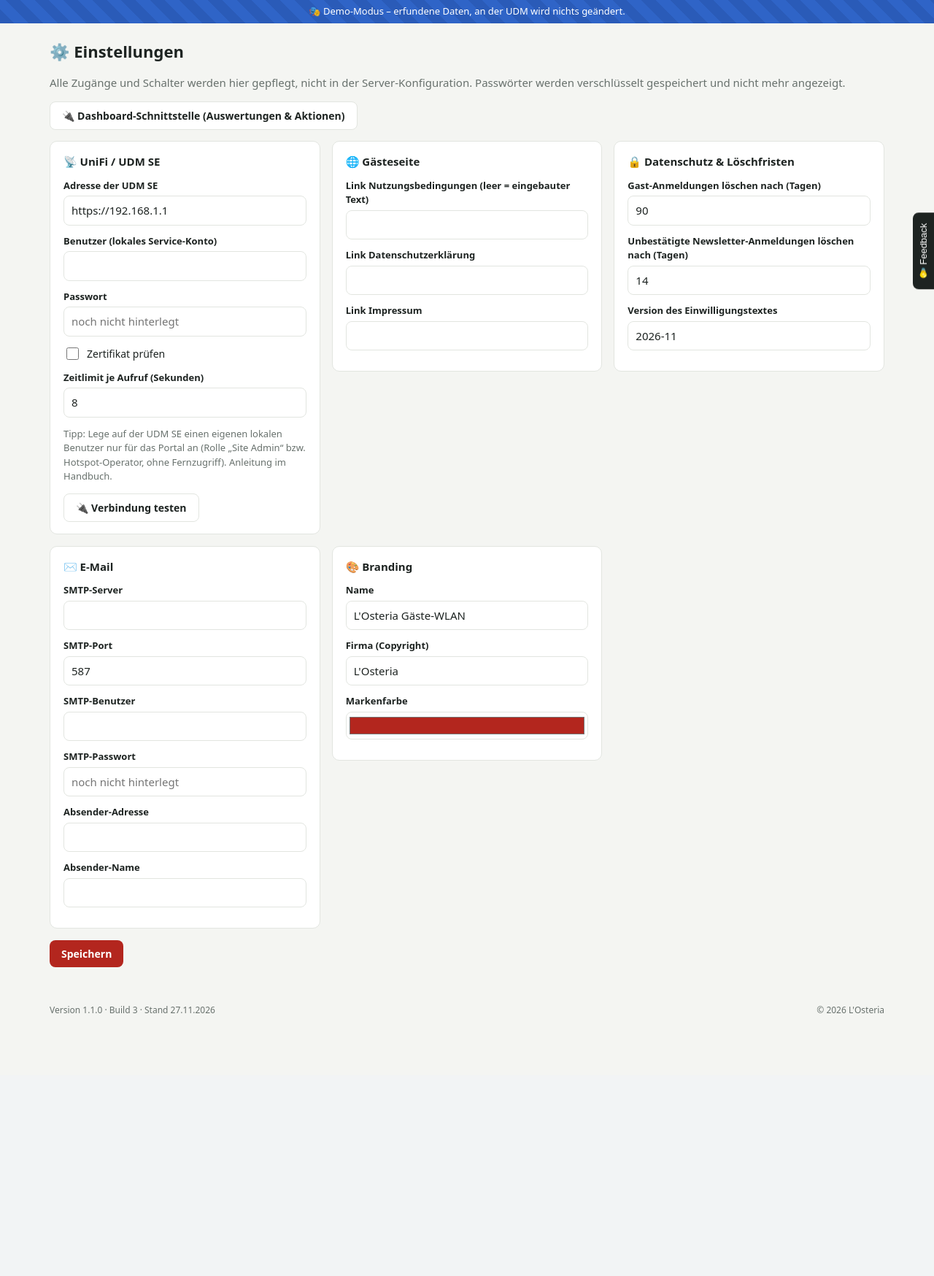
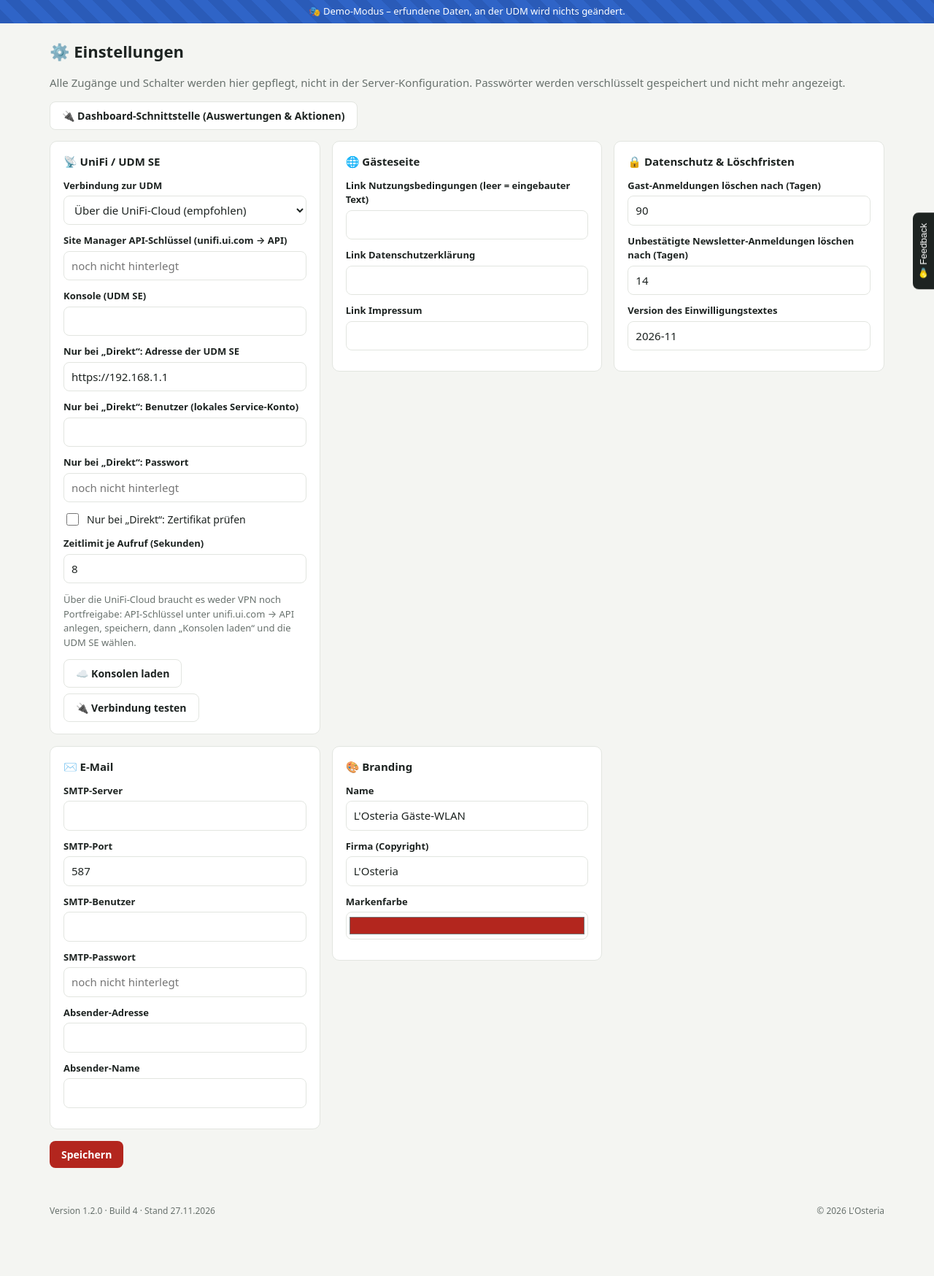
Before and after one commit to mschneider84/losteria-guestwifi, a Laravel app: page /admin/einstellungen in a window 1280 px wide. Shown: the part 56-1804 px from the top of the page at 73% size. Before the commit the page ends 1444 px from the top, so only its background shows below. Run offline with Laravel 12, Linux system fonts and the light colour scheme; a user stored in the database is signed in; data comes from the database, SQL or seed files in the repository; data that the repository does not hold is empty.

Commit message:
Freischaltung über die UniFi-Cloud (api.ui.com Connector) statt direkter Verbindung zur UDM (1.2.0 · Build 4)

```diff
--- a/app/Http/Controllers/Admin/SettingsController.php
+++ b/app/Http/Controllers/Admin/SettingsController.php
@@ -24,7 +24,7 @@ class SettingsController extends Controller
 
     public function index(): View
     {
-        return view('admin.settings', ['groups' => self::GROUPS, 'fields' => Settings::FIELDS]);
+        return view('admin.settings', ['groups' => self::GROUPS, 'fields' => Settings::FIELDS, 'consoles' => Cache::get('unifi.consoles', [])]);
     }
 
     public function update(Request $request): RedirectResponse
@@ -54,6 +54,24 @@ class SettingsController extends Controller
         return back()->with('ok', __('Einstellungen gespeichert.'));
     }
 
+    public function loadConsoles(Request $request): RedirectResponse
+    {
+        if ($request->filled('unifi__cloud_api_key')) {
+            Settings::set('unifi.cloud_api_key', $request->input('unifi__cloud_api_key'));
+        }
+        try {
+            $consoles = \App\Services\Unifi\UnifiCloudClient::fromSettings()->consoles();
+            Cache::put('unifi.consoles', $consoles, 3600);
+            if (count($consoles) === 1 && ! Settings::has('unifi.console_id')) {
+                Settings::set('unifi.console_id', array_key_first($consoles));
+            }
+
+            return back()->with('ok', __(':n Konsole(n) gefunden. Bitte die UDM SE auswählen und speichern.', ['n' => count($consoles)]));
+        } catch (Throwable $e) {
+            return back()->with('error', $e->getMessage());
+        }
+    }
+
     public function testUnifi(UnifiManager $unifi): RedirectResponse
     {
         try {
--- a/app/Providers/AppServiceProvider.php
+++ b/app/Providers/AppServiceProvider.php
@@ -18,7 +18,9 @@ class AppServiceProvider extends ServiceProvider
 {
     public function register(): void
     {
-        $this->app->bind(UnifiClient::class, fn () => UnifiOsClient::fromSettings());
+        $this->app->bind(UnifiClient::class, fn () => Settings::get('unifi.mode') === 'local'
+            ? UnifiOsClient::fromSettings()
+            : \App\Services\Unifi\UnifiCloudClient::fromSettings());
         $this->app->singleton(UnifiManager::class);
     }
 
--- a/app/Support/Settings.php
+++ b/app/Support/Settings.php
@@ -16,10 +16,13 @@ class Settings
 {
     /** Schlüssel => [Gruppe, Bezeichnung, Typ, Standard, geheim] */
     public const FIELDS = [
-        'unifi.url' => ['unifi', 'Adresse der UDM SE', 'url', 'https://192.168.1.1', false],
-        'unifi.username' => ['unifi', 'Benutzer (lokales Service-Konto)', 'text', '', false],
-        'unifi.password' => ['unifi', 'Passwort', 'password', '', true],
-        'unifi.verify_tls' => ['unifi', 'Zertifikat prüfen', 'bool', false, false],
+        'unifi.mode' => ['unifi', 'Verbindung zur UDM', 'select:cloud=Über die UniFi-Cloud (empfohlen),local=Direkt (VPN/Freigabe nötig)', 'cloud', false],
+        'unifi.cloud_api_key' => ['unifi', 'Site Manager API-Schlüssel (unifi.ui.com → API)', 'password', '', true],
+        'unifi.console_id' => ['unifi', 'Konsole (UDM SE)', 'text', '', false],
+        'unifi.url' => ['unifi', 'Nur bei „Direkt“: Adresse der UDM SE', 'url', 'https://192.168.1.1', false],
+        'unifi.username' => ['unifi', 'Nur bei „Direkt“: Benutzer (lokales Service-Konto)', 'text', '', false],
+        'unifi.password' => ['unifi', 'Nur bei „Direkt“: Passwort', 'password', '', true],
+        'unifi.verify_tls' => ['unifi', 'Nur bei „Direkt“: Zertifikat prüfen', 'bool', false, false],
         'unifi.timeout' => ['unifi', 'Zeitlimit je Aufruf (Sekunden)', 'int', 8, false],
         'mail.host' => ['mail', 'SMTP-Server', 'text', '', false],
         'mail.port' => ['mail', 'SMTP-Port', 'int', 587, false],
--- a/config/changelog.php
+++ b/config/changelog.php
@@ -2,6 +2,9 @@
 
 // Oberster Eintrag = aktuelle Version (App\Support\Version). Neueste zuerst.
 return [
+    ['version' => '1.2.0', 'build' => 4, 'date' => '2026-11-27 00:20', 'type' => 'new', 'area' => 'UniFi', 'audience' => 'admin', 'source' => null, 'module' => 'unifi',
+        'text' => 'Gäste werden jetzt über die UniFi-Cloud freigeschaltet – ohne VPN, Portfreigabe oder Zusatzgerät. In den Einstellungen nur den API-Schlüssel aus unifi.ui.com eintragen und die UDM SE auswählen.',
+        'text_en' => 'Guests are now authorized via the UniFi cloud – no VPN, port forwarding or extra device. Just enter the API key from unifi.ui.com in the settings and pick the UDM SE.'],
     ['version' => '1.1.0', 'build' => 3, 'date' => '2026-11-27 00:12', 'type' => 'new', 'area' => 'Schnittstelle', 'audience' => 'admin', 'source' => null, 'module' => 'api',
         'text' => 'Schnittstelle zum L\'Osteria Dashboard: Das Dashboard holt die WLAN-Auswertungen je Restaurant ab und schickt Marketingaktionen. Schlüssel legst du unter Einstellungen → Dashboard-Schnittstelle an.',
         'text_en' => 'Interface to the L\'Osteria dashboard: the dashboard fetches Wi-Fi statistics per restaurant and sends marketing campaigns. Create keys under Settings → Dashboard interface.'],
--- a/resources/views/admin/settings.blade.php
+++ b/resources/views/admin/settings.blade.php
@@ -14,6 +14,22 @@
                 @php($name = str_replace('.', '__', $key))
                 @if($type === 'bool')
                     <label class="inline"><input type="checkbox" name="{{ $name }}" value="1" @checked(\App\Support\Settings::get($key))> {{ __($label) }}</label>
+                @elseif(str_starts_with($type, 'select:'))
+                    <label>{{ __($label) }}
+                        <select name="{{ $name }}">
+                            @foreach(explode(',', substr($type, 7)) as $opt)
+                                @php([$val, $text] = explode('=', $opt, 2))
+                                <option value="{{ $val }}" @selected(\App\Support\Settings::get($key) === $val)>{{ __($text) }}</option>
+                            @endforeach
+                        </select>
+                    </label>
+                @elseif($key === 'unifi.console_id' && $consoles)
+                    <label>{{ __($label) }}
+                        <select name="{{ $name }}">
+                            <option value="">{{ __('– bitte wählen –') }}</option>
+                            @foreach($consoles as $id => $text)<option value="{{ $id }}" @selected(\App\Support\Settings::get($key) === $id)>{{ $text }}</option>@endforeach
+                        </select>
+                    </label>
                 @elseif($secret)
                     <label>{{ __($label) }}
                         <input type="password" name="{{ $name }}" autocomplete="new-password" placeholder="{{ \App\Support\Settings::has($key) ? '•••••••• '.__('(gespeichert – leer lassen, um es zu behalten)') : __('noch nicht hinterlegt') }}">
@@ -25,8 +41,11 @@
                 @endif
             @endforeach
             @if($group === 'unifi')
-                <p class="muted small">{{ __('Tipp: Lege auf der UDM SE einen eigenen lokalen Benutzer nur für das Portal an (Rolle „Site Admin“ bzw. Hotspot-Operator, ohne Fernzugriff). Anleitung im Handbuch.') }}</p>
-                <button class="btn ghost" formaction="{{ route('admin.settings.unifi-test') }}" formmethod="post" name="_method" value="POST">🔌 {{ __('Verbindung testen') }}</button>
+                <p class="muted small">{{ __('Über die UniFi-Cloud braucht es weder VPN noch Portfreigabe: API-Schlüssel unter unifi.ui.com → API anlegen, speichern, dann „Konsolen laden“ und die UDM SE wählen.') }}</p>
+                <div class="row">
+                    <button class="btn ghost" formaction="{{ route('admin.settings.unifi-consoles') }}" formmethod="post" name="_method" value="POST">☁️ {{ __('Konsolen laden') }}</button>
+                    <button class="btn ghost" formaction="{{ route('admin.settings.unifi-test') }}" formmethod="post" name="_method" value="POST">🔌 {{ __('Verbindung testen') }}</button>
+                </div>
             @endif
         </section>
     @endforeach
--- a/routes/web.php
+++ b/routes/web.php
@@ -54,6 +54,7 @@ Route::middleware(['auth', \App\Http\Middleware\AdminLocale::class])->prefix('ad
         Route::get('/einstellungen/schnittstelle', [\App\Http\Controllers\Admin\IntegrationController::class, 'keys'])->name('api-keys.index');
         Route::post('/einstellungen/schnittstelle', [\App\Http\Controllers\Admin\IntegrationController::class, 'storeKey'])->name('api-keys.store');
         Route::delete('/einstellungen/schnittstelle/{key}', [\App\Http\Controllers\Admin\IntegrationController::class, 'destroyKey'])->name('api-keys.destroy');
+        Route::post('/einstellungen/unifi-konsolen', [SettingsController::class, 'loadConsoles'])->name('settings.unifi-consoles');
         Route::post('/einstellungen/unifi-test', [SettingsController::class, 'testUnifi'])->name('settings.unifi-test');
     });
 
```
Also changed, not shown: CLAUDE.md (+1 -1 lines), app/Services/Unifi/UnifiCloudClient.php (added, +148 -0 lines), tests/Feature/UnifiCloudClientTest.php (added, +60 -0 lines), README.md.
